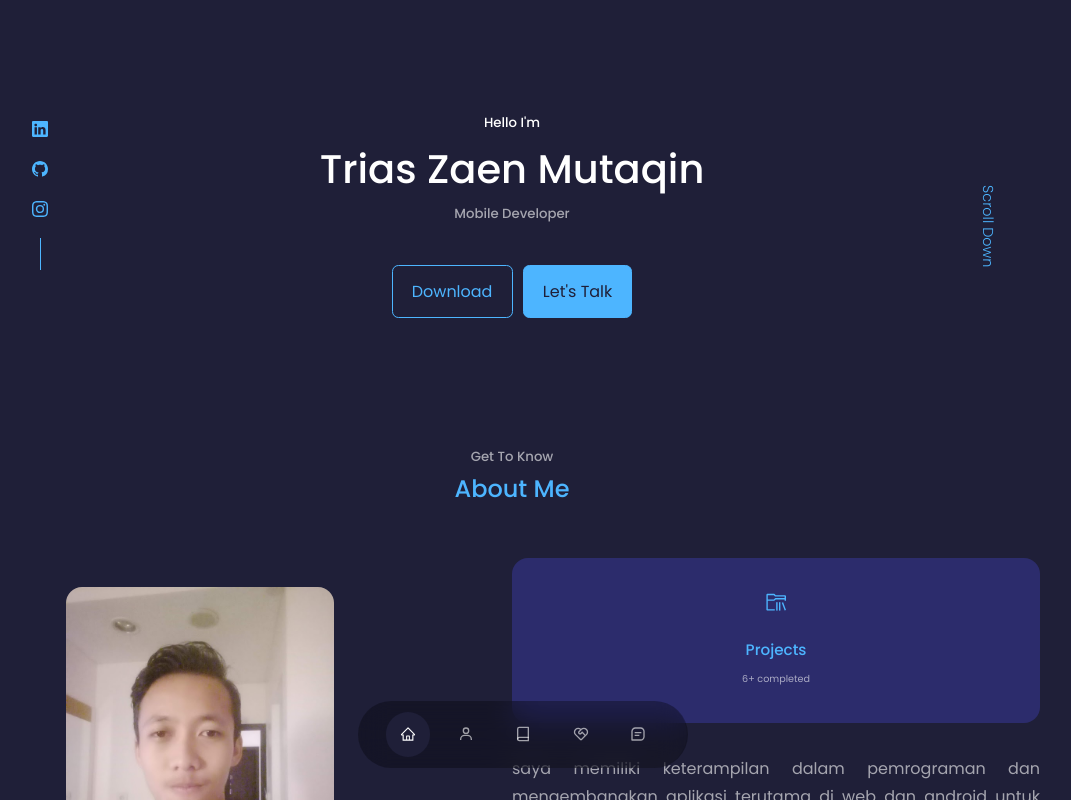
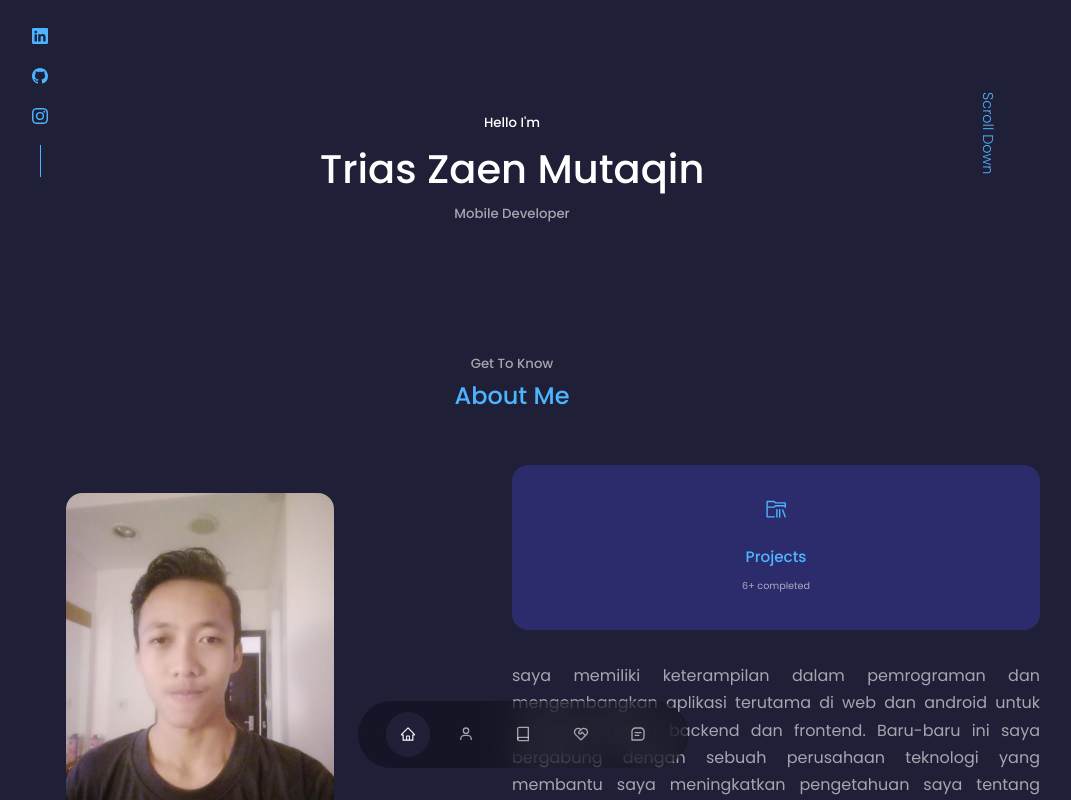
Before and after one commit to Trias1/portfolio, a React (Create React App) app: page / in a window 1280 px wide. Shown: the top 800 px of the page, without its empty margins (128-1199 px from the left). Built offline with nearby package versions, Linux system fonts and the light colour scheme.

Commit message:
update data

```diff
--- a/src/components/header/Header.jsx
+++ b/src/components/header/Header.jsx
@@ -11,7 +11,7 @@ const Header = () => {
         <h5>Hello I'm</h5>
         <h1>Trias Zaen Mutaqin</h1>
         <h5 className="text-light">Mobile Developer</h5>
-        <CTA/>
+        {/* <CTA/> */}
         <HeaderSocials/>
         <a href="#contact" className='scroll__down'>Scroll Down</a>
       </div>
```
